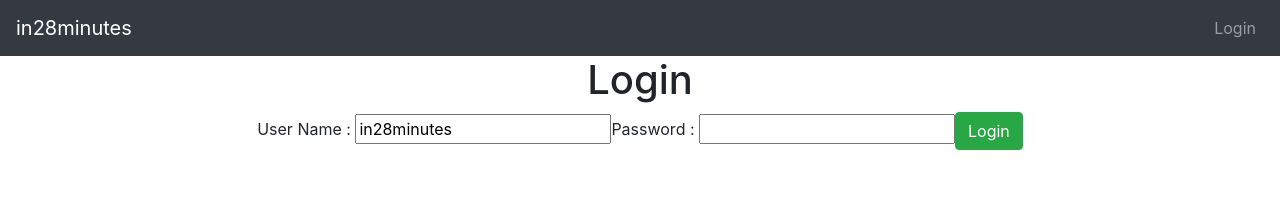
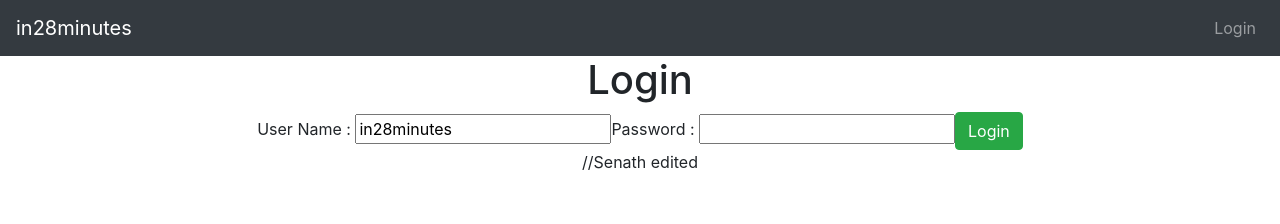
Before and after one commit to senath99/todo-frontend, a React (Create React App) app: page / in a window 1280 px wide. Shown: the top 224 px of the page. Built offline with nearby package versions, Linux system fonts and the light colour scheme.

Commit message:
Update App.js

```diff
--- a/src/App.js
+++ b/src/App.js
@@ -8,6 +8,8 @@
   return (
     <div className="App">
       <TodoApp/>
+
+    //Senath edited
     </div>
   );
 }
```
